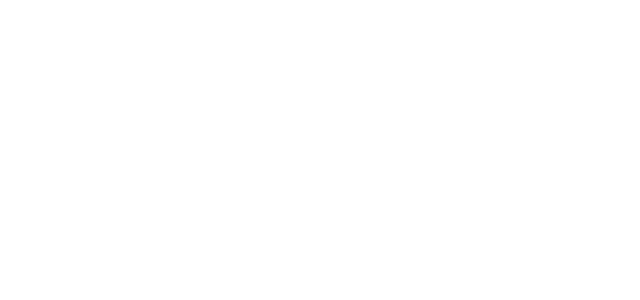
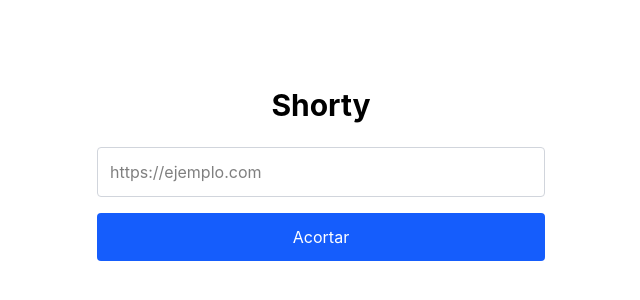
Before and after one commit to JoseEnriquez88/shorty, a Next.js app: page / in a window 1280 px wide. Shown: the part 226-526 px from the top of the page, without its empty margins (319-959 px from the left). Built offline with nearby package versions, Linux system fonts and the light colour scheme.

Commit message:
updated page

```diff
--- a/app/page.tsx
+++ b/app/page.tsx
@@ -1,3 +1,78 @@
-export default function Home() {
-  return;
+"use client";
+import { useState } from "react";
+import axios from "axios";
+import type { AxiosError } from "axios";
+
+interface ShortenResponse {
+  slug: string;
 }
+
+export default function HomePage() {
+  const [url, setUrl] = useState<string>("");
+  const [slug, setSlug] = useState<string>("");
+  const [error, setError] = useState<string>("");
+  const [loading, setLoading] = useState<boolean>(false);
+
+  const handleSubmit = async (e: React.FormEvent) => {
+    e.preventDefault();
+    setLoading(true);
+    setError("");
+    setSlug("");
+
+    try {
+      const res = await axios.post<ShortenResponse>("/api/shorten", { url });
+      setSlug(res.data.slug);
+    } catch (err) {
+      const error = err as AxiosError<{ error: string }>;
+      if (error.response?.data?.error) {
+        setError(error.response.data.error);
+      } else {
+        setError("Server error");
+      }
+    } finally {
+      setLoading(false);
+    }
+  };
+
+  return (
+    <main className="min-h-screen flex flex-col items-center justify-center px-4">
+      <h1 className="text-3xl font-bold mb-6">Shorty</h1>
+
+      <form onSubmit={handleSubmit} className="w-full max-w-md">
+        <input
+          type="url"
+          placeholder="https://ejemplo.com"
+          value={url}
+          onChange={(e) => setUrl(e.target.value)}
+          required
+          className="w-full p-3 border border-gray-300 rounded mb-4"
+        />
+        <button
+          type="submit"
+          disabled={loading}
+          className="w-full bg-blue-600 text-white p-3 rounded hover:bg-blue-700 transition"
+        >
+          {loading ? "Acortando..." : "Acortar"}
+        </button>
+      </form>
+
+      {slug && (
+        <div className="mt-6 text-center">
+          <p className="text-sm text-gray-500 mb-1">Tu enlace acortado:</p>
+          <a
+            href={`/${slug}`}
+            className="text-blue-500 underline"
+            target="_blank"
+            rel="noopener noreferrer"
+          >
+            {`${window.location.origin}/${slug}`}
+          </a>
+        </div>
+      )}
+
+      {error && (
+        <p className="mt-4 text-red-500 text-sm text-center">{error}</p>
+      )}
+    </main>
+  );
+}
```
